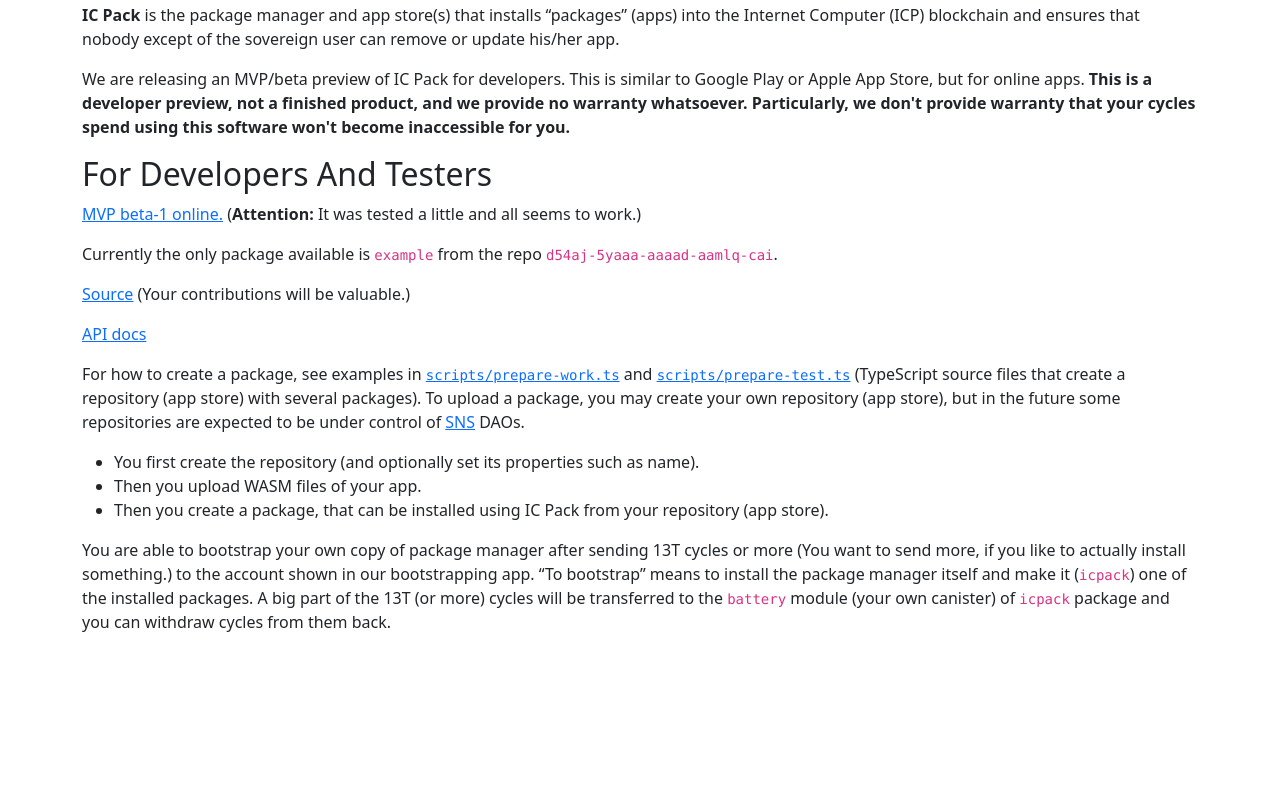
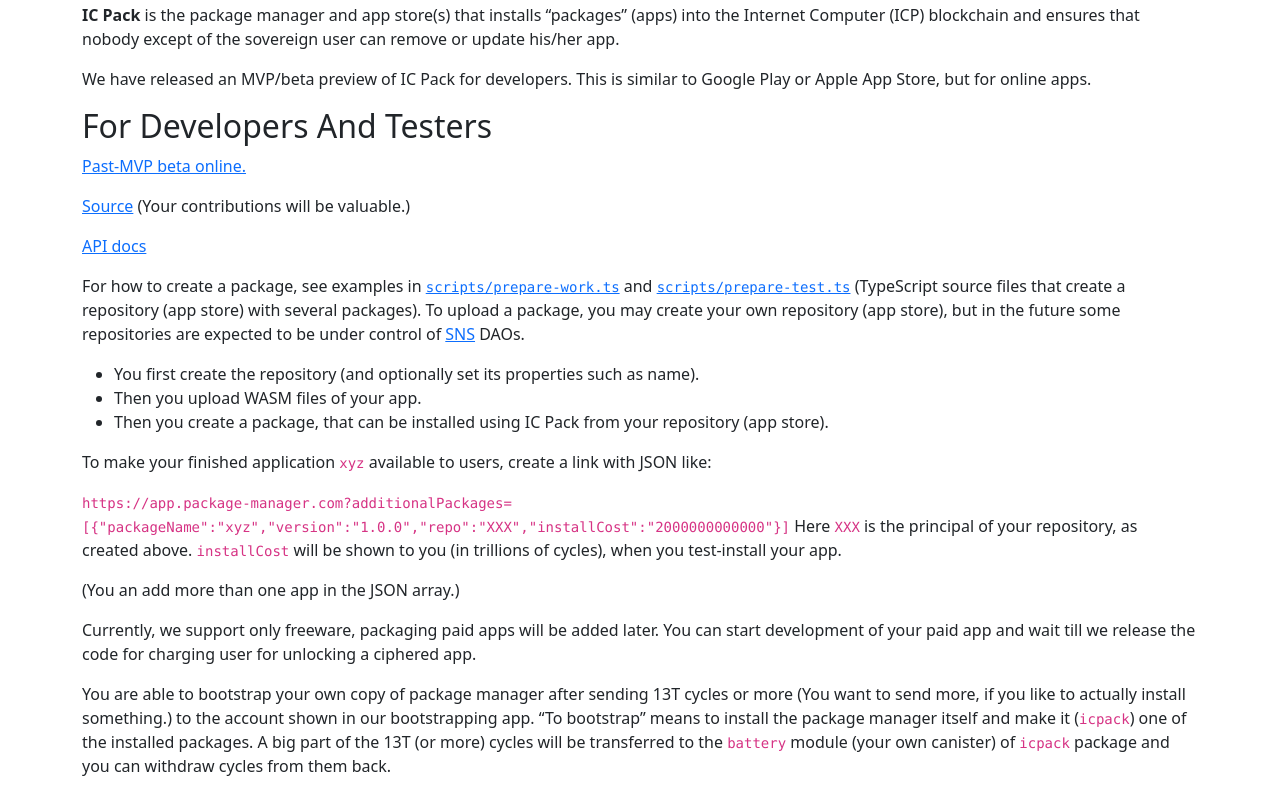
Before and after one commit to vporton/icpack-docs, a plain HTML site: page index.html in a window 1280 px wide. Shown: the part 718-1512 px from the top of the page. Before the commit the page ends 1368 px from the top, so only its background shows below. Drawn offline with nearby package versions, Linux system fonts and the light colour scheme.

Commit message:
Update docs

```diff
--- a/index.html
+++ b/index.html
@@ -49,10 +49,9 @@
     </div>
     <div class="container">
         <p><strong>IC Pack</strong> is the package manager and app store(s) that installs <q>packages</q> (apps) into the Internet Computer (ICP) blockchain and ensures that nobody except of the sovereign user can remove or update his/her app.</p>
-        <p>We are releasing an MVP/beta preview of IC Pack for developers. This is similar to Google Play or Apple App Store, but for online apps. <strong>This is a developer preview, not a finished product, and we provide no warranty whatsoever. Particularly, we don't provide warranty that your cycles spend using this software won't become inaccessible for you.</strong></p>
+        <p>We have released an MVP/beta preview of IC Pack for developers. This is similar to Google Play or Apple App Store, but for online apps.</p>
         <h2>For Developers And Testers</h2>
-        <p><a href="https://app.package-manager.com">MVP beta-1 online.</a> (<strong>Attention:</strong> It was tested a little and all seems to work.)</p>
-        <p>Currently the only package available is <code>example</code> from the repo <code>d54aj-5yaaa-aaaad-aamlq-cai</code>.</p>
+        <p><a href="https://app.package-manager.com">Past-MVP beta online.</a></p>
         <p><a href="https://github.com/vporton/icp-package-manager">Source</a> (Your contributions will be valuable.)</p>
         <p><a href="html/icpack/index.html">API docs</a></p>
         <p>For how to create a package, see examples in
@@ -64,6 +63,10 @@
             <li>Then you upload WASM files of your app.</li>
             <li>Then you create a package, that can be installed using IC Pack from your repository (app store).</li>
         </ul>
+        <p>To make your finished application <code>xyz</code> available to users, create a link with JSON like:</p>
+        <p><code>https://app.package-manager.com?additionalPackages=[{"packageName":"xyz","version":"1.0.0","repo":"XXX","installCost":"2000000000000"}]</code> Here <code>XXX</code> is the principal of your repository, as created above. <code>installCost</code> will be shown to you (in trillions of cycles), when you test-install your app.</p>
+        <p>(You an add more than one app in the JSON array.)</p>
+        <p>Currently, we support only freeware, packaging paid apps will be added later. You can start development of your paid app and wait till we release the code for charging user for unlocking a ciphered app.</p>
         <p>You are able to bootstrap your own copy of package manager after sending 13T cycles or more (You want to send more, if you like to actually install something.) to the account shown in our bootstrapping app. <q>To bootstrap</q> means to install the package manager itself and make it (<code>icpack</code>) one of the installed packages. A big part of the 13T (or more) cycles will be transferred to the <code>battery</code> module (your own canister) of <code>icpack</code> package and you can withdraw cycles from them back.</p>
     </div>
 
```
